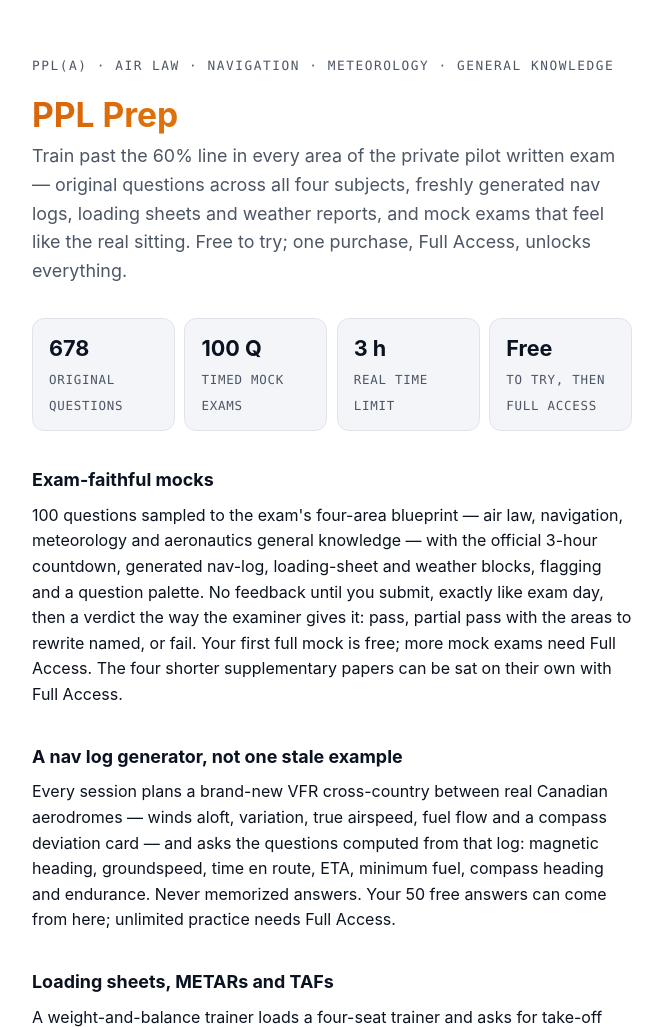
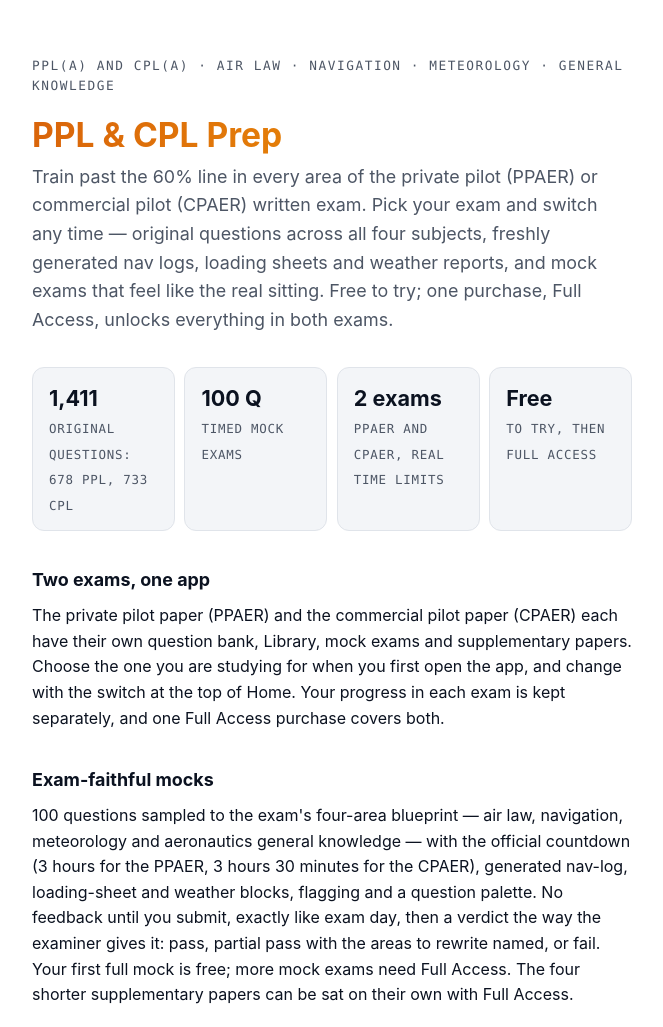
Before and after one commit to PatrickRodriguz2/ppl-prep, a plain HTML site: page index.html in a window 1280 px wide. Shown: the top 1027 px of the page, without its empty margins (308-971 px from the left). Drawn offline with Linux system fonts and the light colour scheme.

Commit message:
PPL Prep 2.1: index.html

```diff
--- a/index.html
+++ b/index.html
@@ -3,8 +3,8 @@
 <head>
 <meta charset="utf-8">
 <meta name="viewport" content="width=device-width, initial-scale=1">
-<title>PPL Prep — private pilot written exam trainer for iPhone, iPad and Mac</title>
-<meta name="description" content="Train for the Canadian private pilot (aeroplane) written exam: 678 original questions on air law, navigation, meteorology and general knowledge, with generated nav logs, loading sheets and METAR/TAF drills, timed 100-question mock exams and spaced review. Free to try. Offline, no ads, no account.">
+<title>PPL &amp; CPL Prep — private and commercial pilot written exam trainer for iPhone, iPad and Mac</title>
+<meta name="description" content="Train for the Canadian private pilot (PPAER) or commercial pilot (CPAER) aeroplane written exam: 1,411 original questions on air law, navigation, meteorology and general knowledge, with generated nav logs, loading sheets and METAR/TAF drills, timed 100-question mock exams and spaced review. Free to try. Offline, no ads, no account.">
 <style>
   :root {
     --bg: #ffffff; --ink: #0b1220; --soft: #4d5665; --rule: #e0e4ea; --accent: #d9640a; --accent2: #f2a007; --sunk: #f3f5f8;
@@ -42,19 +42,22 @@
 <body>
 <main>
 
-  <p class="eyebrow">PPL(A) · Air Law · Navigation · Meteorology · General Knowledge</p>
-  <h1>PPL Prep</h1>
-  <p class="lede">Train past the 60% line in every area of the private pilot written exam — original questions across all four subjects, freshly generated nav logs, loading sheets and weather reports, and mock exams that feel like the real sitting. Free to try; one purchase, Full Access, unlocks everything.</p>
+  <p class="eyebrow">PPL(A) and CPL(A) · Air Law · Navigation · Meteorology · General Knowledge</p>
+  <h1>PPL &amp; CPL Prep</h1>
+  <p class="lede">Train past the 60% line in every area of the private pilot (PPAER) or commercial pilot (CPAER) written exam. Pick your exam and switch any time — original questions across all four subjects, freshly generated nav logs, loading sheets and weather reports, and mock exams that feel like the real sitting. Free to try; one purchase, Full Access, unlocks everything in both exams.</p>
 
   <div class="stats">
-    <div class="stat"><b>678</b><span>original questions</span></div>
+    <div class="stat"><b>1,411</b><span>original questions: 678 PPL, 733 CPL</span></div>
     <div class="stat"><b>100 Q</b><span>timed mock exams</span></div>
-    <div class="stat"><b>3 h</b><span>real time limit</span></div>
+    <div class="stat"><b>2 exams</b><span>PPAER and CPAER, real time limits</span></div>
     <div class="stat"><b>Free</b><span>to try, then Full Access</span></div>
   </div>
 
+  <h2>Two exams, one app</h2>
+  <p>The private pilot paper (PPAER) and the commercial pilot paper (CPAER) each have their own question bank, Library, mock exams and supplementary papers. Choose the one you are studying for when you first open the app, and change with the switch at the top of Home. Your progress in each exam is kept separately, and one Full Access purchase covers both.</p>
+
   <h2>Exam-faithful mocks</h2>
-  <p>100 questions sampled to the exam's four-area blueprint — air law, navigation, meteorology and aeronautics general knowledge — with the official 3-hour countdown, generated nav-log, loading-sheet and weather blocks, flagging and a question palette. No feedback until you submit, exactly like exam day, then a verdict the way the examiner gives it: pass, partial pass with the areas to rewrite named, or fail. Your first full mock is free; more mock exams need Full Access. The four shorter supplementary papers can be sat on their own with Full Access.</p>
+  <p>100 questions sampled to the exam's four-area blueprint — air law, navigation, meteorology and aeronautics general knowledge — with the official countdown (3 hours for the PPAER, 3 hours 30 minutes for the CPAER), generated nav-log, loading-sheet and weather blocks, flagging and a question palette. No feedback until you submit, exactly like exam day, then a verdict the way the examiner gives it: pass, partial pass with the areas to rewrite named, or fail. Your first full mock is free; more mock exams need Full Access. The four shorter supplementary papers can be sat on their own with Full Access.</p>
 
   <h2>A nav log generator, not one stale example</h2>
   <p>Every session plans a brand-new VFR cross-country between real Canadian aerodromes — winds aloft, variation, true airspeed, fuel flow and a compass deviation card — and asks the questions computed from that log: magnetic heading, groundspeed, time en route, ETA, minimum fuel, compass heading and endurance. Never memorized answers. Your 50 free answers can come from here; unlimited practice needs Full Access.</p>
@@ -69,7 +72,7 @@
   <p>Generated density altitude, cloud base, time-speed-distance, fuel, time zone, 1-in-60, compass heading, crosswind, stall speed, glide and medical-validity problems with full worked solutions, plus a Library card of the memorization core for every topic — VFR minima, fuel reserves, cruising altitudes, transponder codes, ELT rules, METAR groups and more, each with its source reference.</p>
 
   <h2>Free to try, one price for everything</h2>
-  <p>Start free: 50 practice answers in any mode, one full 100-question mock exam, and the whole Library. Full Access is a single one-time in-app purchase that unlocks everything else, with no subscription, on your iPhone, iPad and Mac. Downloaded PPL Prep before version 1.3? You keep everything, free.</p>
+  <p>Start free in each exam: 25 practice answers in any mode or one half mock exam (50 questions), whichever you use first, and the whole Library. Full Access is a single one-time in-app purchase that unlocks everything else, with no subscription, on your iPhone, iPad and Mac. Downloaded PPL Prep before version 1.3? You keep everything, in both exams, free.</p>
 
   <p>Universal app for iPhone, iPad and Mac. Studying works entirely offline. No account and no ads.</p>
 
@@ -77,7 +80,7 @@
 
   <footer>
     <p><a href="support.html">Support</a> · <a href="privacy.html">Privacy policy</a></p>
-    <p>PPL Prep is an independent study aid. It is not affiliated with, endorsed by, or a publication of Transport Canada; the examination name is referenced solely to identify the exam the app prepares candidates for. Always verify figures against the current CARs, TC AIM and CFS.</p>
+    <p>PPL &amp; CPL Prep is an independent study aid. It is not affiliated with, endorsed by, or a publication of Transport Canada; the examination name is referenced solely to identify the exam the app prepares candidates for. Always verify figures against the current CARs, TC AIM and CFS.</p>
   </footer>
 
 </main>
```
